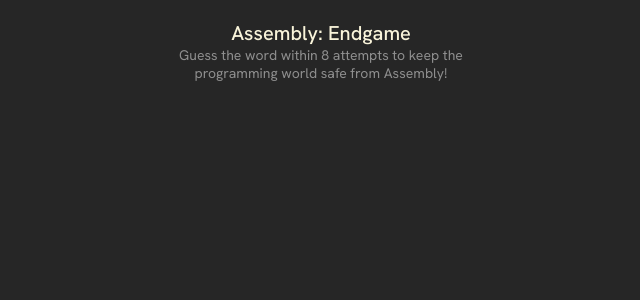
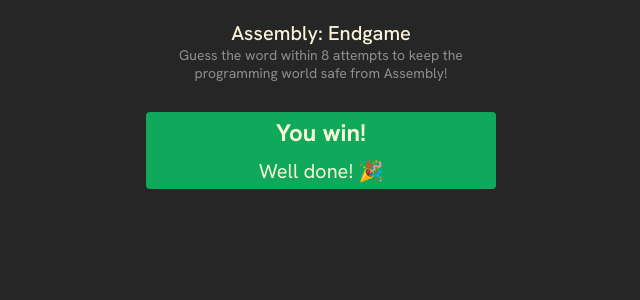
Before and after one commit to eiirikr/react-course, a React (Vite) app in the folder Assembly Endgame/: page / in a window 1280 px wide. Shown: the top 300 px of the page, without its empty margins (319-959 px from the left). Built offline with nearby package versions, Linux system fonts and the light colour scheme.

Commit message:
Added status section

```diff
--- a/Assembly Endgame/src/App.jsx
+++ b/Assembly Endgame/src/App.jsx
@@ -8,6 +8,10 @@
           from Assembly!
         </p>
       </header>
+      <section className="game-status">
+        <h2>You win!</h2>
+        <p>Well done! 🎉</p>
+      </section>
     </main>
   );
 }
--- a/Assembly Endgame/src/index.css
+++ b/Assembly Endgame/src/index.css
@@ -29,3 +29,22 @@
   max-width: 350px;
   color: #8e8e8e;
 }
+
+section.game-status {
+  background-color: #10a95b;
+  display: flex;
+  flex-direction: column;
+  align-items: center;
+  color: #f9f4da;
+  border-radius: 4px;
+  margin-block: 30px;
+}
+
+section.game-status > h2 {
+  margin: 5px;
+}
+
+section.game-status > p {
+  font-size: 1.25rem;
+  margin: 5px;
+}
```
